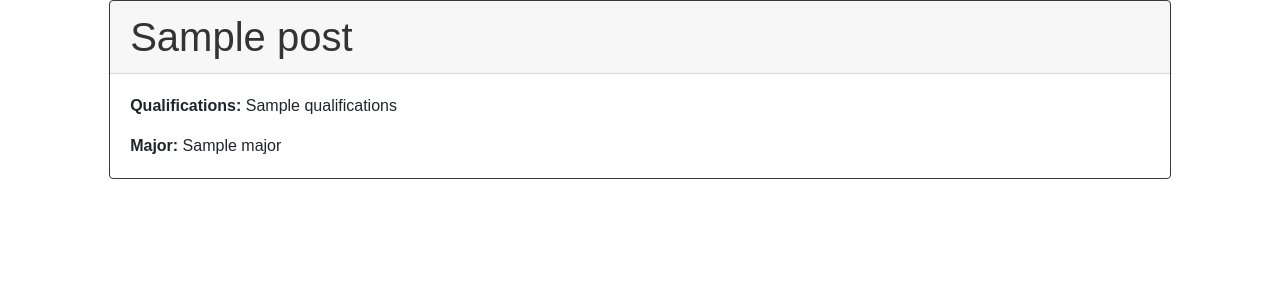
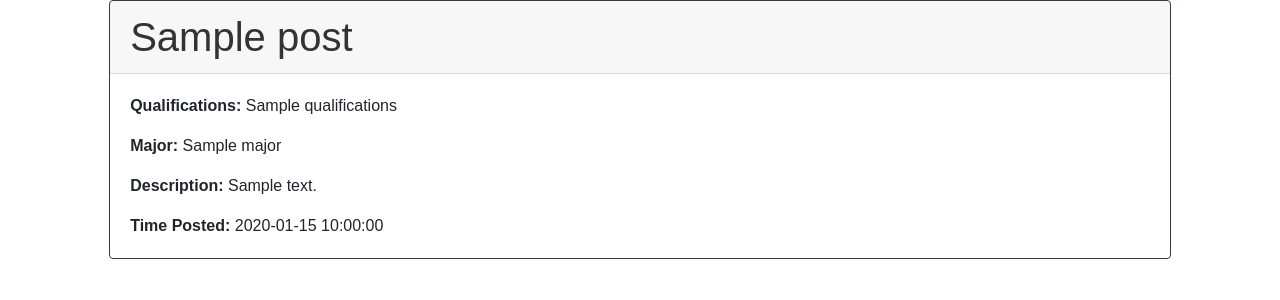
Before and after one commit to WSU-CptS-322-Fall-2023/termproject-teamgit, a Python web app: template app/View/templates/pdetails.html in a window 1280 px wide. Shown: the part 120-420 px from the top of the page. Run offline with Jinja, Linux system fonts and the light colour scheme; the template is opened without the code that fills it: most values are stand-ins (such as "Sample title", 1, 10 or a date in 2020); some libraries are stand-ins or nearby versions.

Commit message:
styled details

```diff
--- a/app/View/templates/pdetails.html
+++ b/app/View/templates/pdetails.html
@@ -16,13 +16,20 @@
                     <p class="card-text">
                         <strong>Major:</strong> {{ post.Major }}
                     </p>
+                    <p class="card-text">
+                        <strong>Description:</strong> {{ post.Description }}
+                    </p>
+                    <p class="card-text">
+                        <strong>Time Posted:</strong> {{ post.timestamp }}
+                    </p>
+
                     {% if current_user.user_type=="Faculty" %}
                         <h1>
                             Students:
                         </h1>
-                    {% for Applicant in post.applications %}
-                            <p href="{}">
-                                {{Applicant.firstname}} {{Applicant.lastname}}
+                    {% for application in post.applications %}
+                            <p href="">
+                                {{application.students[0].firstname}} {{application.students[0].lastname}}
 
                             </p>
 
```
